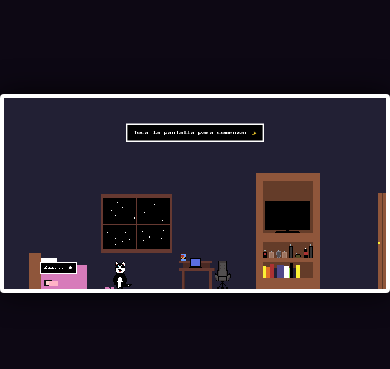
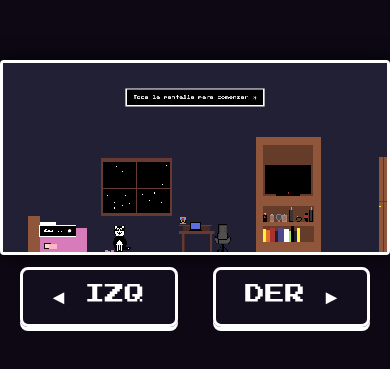
Before and after one commit to IvanYanes/PixelArtGame_001, a plain HTML site: page PixelArtGame_Ve_001.html in a window 390 px wide. Shown: the part 229-598 px from the top of the page. Drawn offline with Linux system fonts and the light colour scheme.

Commit message:
Soporte responsivo movil completo y controles tactiles continuos

```diff
--- a/PixelArtGame_Ve_001.html
+++ b/PixelArtGame_Ve_001.html
@@ -2,7 +2,7 @@
 <html lang="es">
 <head>
     <meta charset="UTF-8">
-    <meta name="viewport" content="width=device-width, initial-scale=1.0, maximum-scale=1.0, user-scalable=no">
+    <meta name="viewport" content="width=device-width, initial-scale=1.0, maximum-scale=1.0, user-scalable=no, viewport-fit=cover">
     <title>Para Antonella</title>
     <!-- Fuente Pixel Art estilo Undertale -->
     <link href="https://fonts.googleapis.com/css2?family=Press+Start+2P&display=swap" rel="stylesheet">
@@ -14,78 +14,93 @@
             -webkit-touch-callout: none;
             -webkit-user-select: none;
             user-select: none;
+            -webkit-tap-highlight-color: transparent;
         }
-        body {
+        html, body {
+            width: 100%;
+            height: 100%;
             background-color: #0d0814;
             display: flex;
             flex-direction: column;
             justify-content: center;
             align-items: center;
-            min-height: 100vh;
             font-family: 'Press Start 2P', monospace;
             overflow: hidden;
             color: #fff;
-            touch-action: manipulation;
+            touch-action: none;
+        }
+        #gameWrapper {
+            position: relative;
+            width: 100vw;
+            max-width: 900px;
+            display: flex;
+            flex-direction: column;
+            align-items: center;
+            justify-content: center;
         }
         #gameContainer {
             position: relative;
-            box-shadow: 0 0 30px rgba(0, 0, 0, 0.8);
-            border: 4px solid #ffffff;
+            width: 100%;
+            aspect-ratio: 2 / 1; /* Mantiene la proporción 900x450 */
+            box-shadow: 0 0 20px rgba(0, 0, 0, 0.8);
+            border: 3px solid #ffffff;
             border-radius: 4px;
             overflow: hidden;
-            max-width: 100vw;
-            max-height: 100vh;
+            background: #000;
         }
         canvas {
+            width: 100%;
+            height: 100%;
             display: block;
             image-rendering: pixelated;
             image-rendering: crisp-edges;
             cursor: pointer;
-            width: 100%;
-            height: auto;
         }
         /* Controles Táctiles para Celular */
         #mobileControls {
-            display: none;
-            position: absolute;
-            bottom: 12px;
-            left: 50%;
-            transform: translateX(-50%);
-            width: 90%;
+            display: flex;
+            width: 100%;
+            margin-top: 12px;
+            padding: 0 20px;
             justify-content: space-between;
-            pointer-events: none;
-            z-index: 10;
+            align-items: center;
+            z-index: 100;
         }
         .touch-btn {
-            pointer-events: auto;
-            background: rgba(0, 0, 0, 0.75);
+            background: rgba(20, 15, 30, 0.9);
             border: 3px solid #ffffff;
             color: #ffffff;
             font-family: 'Press Start 2P', monospace;
-            font-size: 18px;
-            width: 70px;
-            height: 55px;
+            font-size: 20px;
+            width: 45%;
+            height: 60px;
             display: flex;
             justify-content: center;
             align-items: center;
-            border-radius: 6px;
-            active-background: #ffffff;
+            border-radius: 8px;
+            touch-action: none;
+            outline: none;
+            box-shadow: 0 4px 0 #ffffff;
         }
         .touch-btn:active {
             background: #ffffff;
             color: #000000;
+            transform: translateY(2px);
+            box-shadow: 0 2px 0 #ffffff;
         }
     </style>
 </head>
 <body>
 
-<div id="gameContainer">
-    <canvas id="gameCanvas" width="900" height="450"></canvas>
+<div id="gameWrapper">
+    <div id="gameContainer">
+        <canvas id="gameCanvas" width="900" height="450"></canvas>
+    </div>
 
     <!-- D-Pad para Celulares -->
     <div id="mobileControls">
-        <button id="btnLeft" class="touch-btn">◄</button>
-        <button id="btnRight" class="touch-btn">►</button>
+        <button id="btnLeft" class="touch-btn">◄ IZQ</button>
+        <button id="btnRight" class="touch-btn">DER ►</button>
     </div>
 </div>
 
@@ -98,14 +113,8 @@ const canvas = document.getElementById('gameCanvas');
 const ctx = canvas.getContext('2d');
 ctx.imageSmoothingEnabled = false;
 
-const mobileControls = document.getElementById('mobileControls');
 const btnLeft = document.getElementById('btnLeft');
 const btnRight = document.getElementById('btnRight');
-
-// Detectar pantalla táctil para activar botones virtuales
-if ('ontouchstart' in window || navigator.maxTouchPoints > 0) {
-    mobileControls.style.display = 'flex';
-}
 
 // --- SISTEMA DE AUDIO Y ESTADO DE INICIO ---
 const bgMusic = document.getElementById('bgMusic');
@@ -172,7 +181,7 @@ function startExperience() {
 }
 
 window.addEventListener('click', startExperience);
-window.addEventListener('touchstart', startExperience);
+window.addEventListener('touchstart', startExperience, { passive: true });
 window.addEventListener('keydown', startExperience);
 
 const roomImg = new Image();
@@ -253,14 +262,17 @@ const keys = {};
 window.addEventListener('keydown', e => keys[e.key] = true);
 window.addEventListener('keyup', e => keys[e.key] = false);
 
-// Eventos de botones táctiles para Celular
+// Eventos táctiles continuos para movimiento móvil
 let touchLeft = false;
 let touchRight = false;
 
 btnLeft.addEventListener('touchstart', (e) => { e.preventDefault(); touchLeft = true; });
 btnLeft.addEventListener('touchend', (e) => { e.preventDefault(); touchLeft = false; });
+btnLeft.addEventListener('touchcancel', (e) => { e.preventDefault(); touchLeft = false; });
+
 btnRight.addEventListener('touchstart', (e) => { e.preventDefault(); touchRight = true; });
 btnRight.addEventListener('touchend', (e) => { e.preventDefault(); touchRight = false; });
+btnRight.addEventListener('touchcancel', (e) => { e.preventDefault(); touchRight = false; });
 
 function handleCanvasInteraction(clientX, clientY) {
     const rect = canvas.getBoundingClientRect();
@@ -320,7 +332,7 @@ canvas.addEventListener('touchstart', (e) => {
     if (e.touches.length > 0) {
         handleCanvasInteraction(e.touches[0].clientX, e.touches[0].clientY);
     }
-});
+}, { passive: true });
 
 const stars = Array.from({ length: 110 }, () => ({
     x: Math.random() * canvas.width,
```
